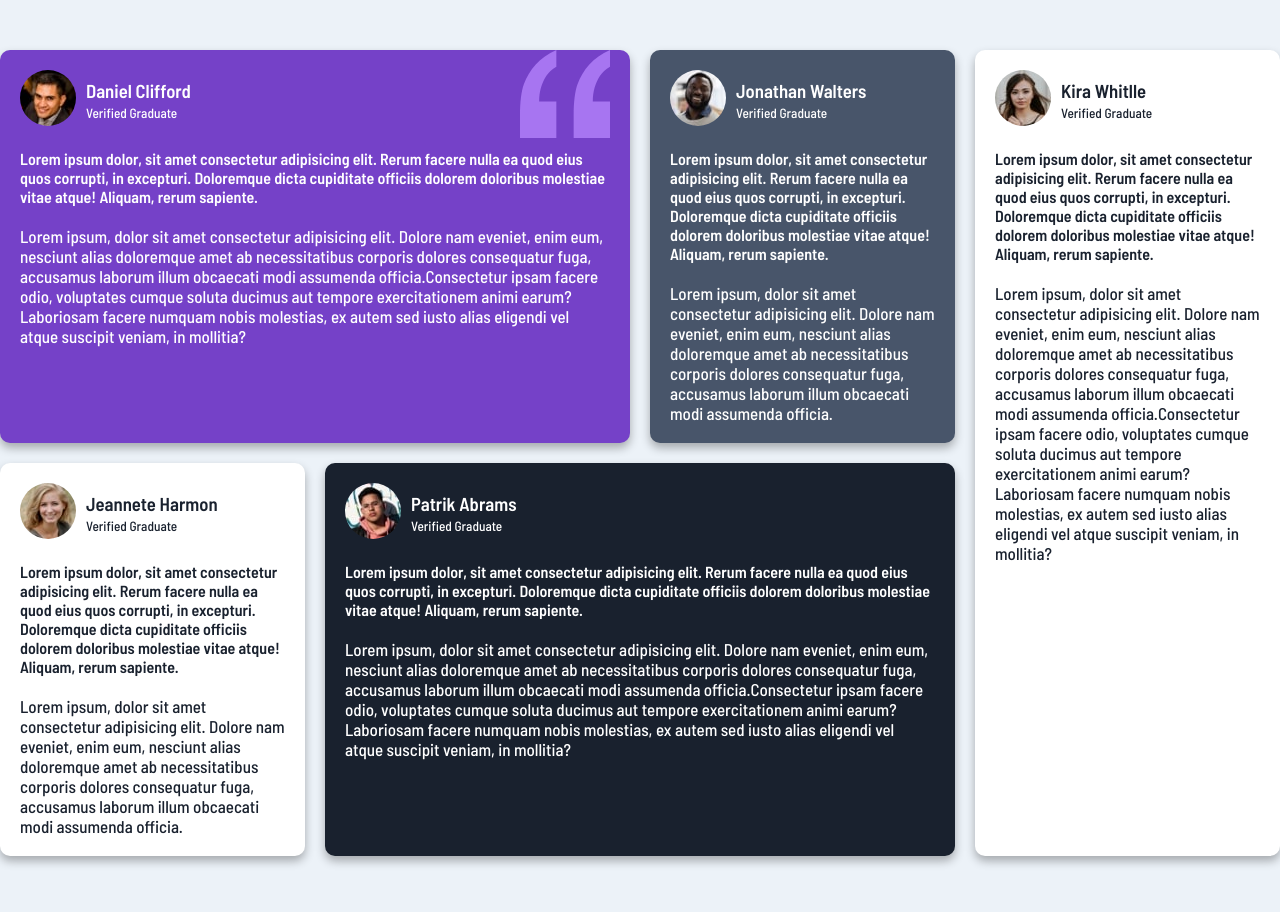
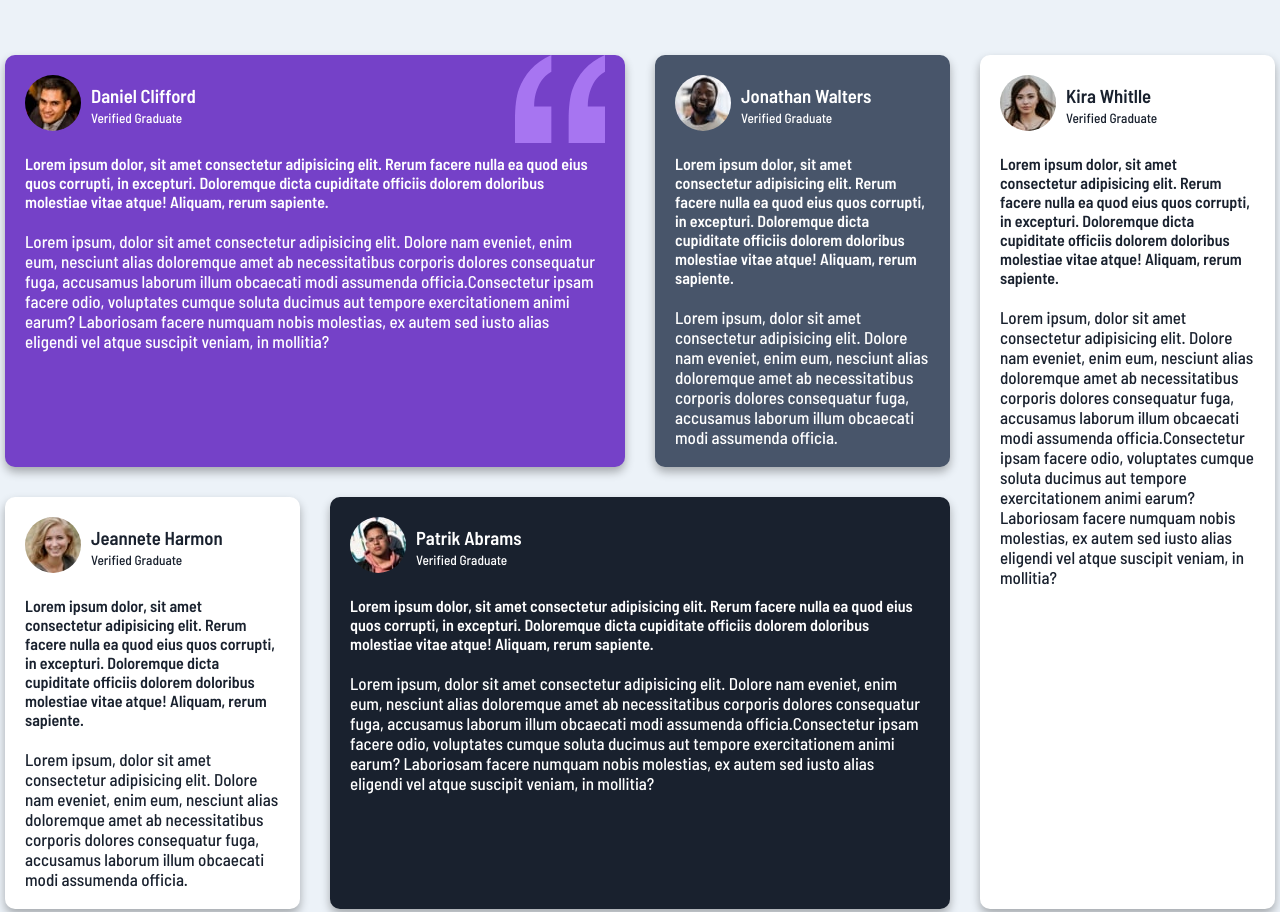
Before and after one commit to adojcinovic/week1_and_2_bonus_task, a plain HTML site: page index.html in a window 1280 px wide. Shown: the top 912 px of the page. Drawn offline with Linux system fonts and the light colour scheme.

Commit message:
margins fixed

```diff
--- a/style.css
+++ b/style.css
@@ -26,9 +26,9 @@ p {
     position: relative;
     padding: 20px;
     border-radius: 10px;
-    /* background-color: purple; */
     color: white;
     box-shadow: 0 5px 10px rgba(0, 0, 0, 0.3 );
+    margin: 5px 5px
 }
 
 .card.first {
```
